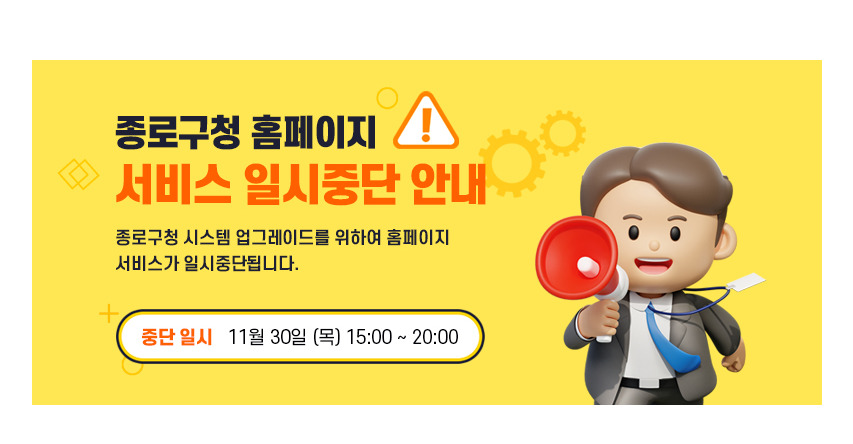
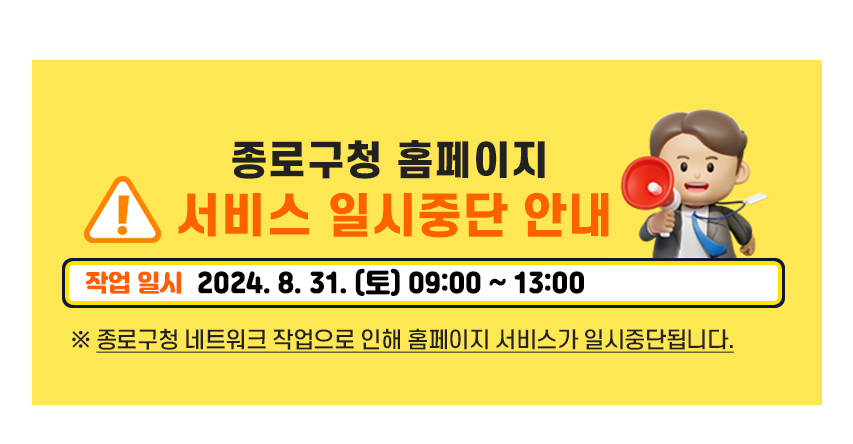
Before and after one commit to jongno-dev/info, a plain HTML site: page index.html in a window 1280 px wide. Shown: the part 176-620 px from the top of the page, without its empty margins (213-1066 px from the left). Drawn offline with Linux system fonts and the light colour scheme.

Commit message:
image 변경

```diff
--- a/index.html
+++ b/index.html
@@ -9,7 +9,7 @@
 <body>
     <div id="wrap" class="wrap">
         <div class="img_wrap" style="display: flex; align-items: center; justify-content: center; flex-direction: column; height: 100vh;">
-            <img src="images/jongno_stop.jpg" alt="">
+            <img src="images/jongno_stop.png" alt="">
         </div>
     </div>
 </body>
```
Also changed, not shown: images/jongno_stop.png (added).
